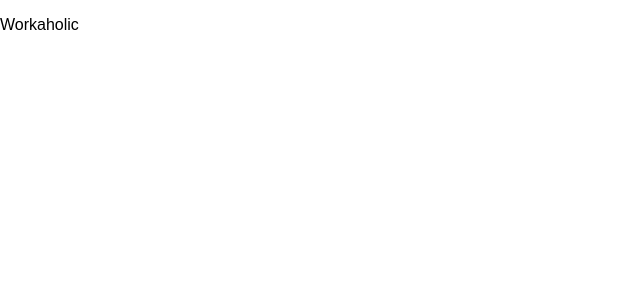
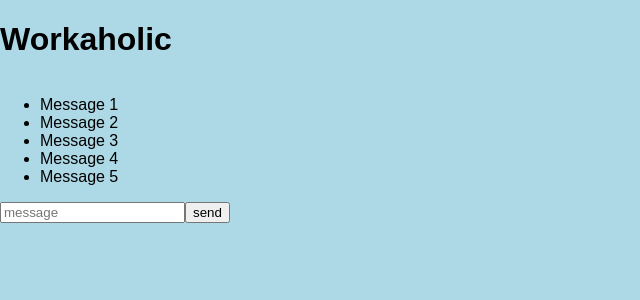
Before and after one commit to FredericKtan/workaholic, a React (Create React App) app in the folder frontend/: page / in a window 1280 px wide. Shown: the top 300 px of the page, without its empty margins (0-640 px from the left). Built offline with nearby package versions, Linux system fonts and the light colour scheme.

Commit message:
:art: Added basic interface

```diff
--- a/frontend/src/App.css
+++ b/frontend/src/App.css
@@ -1,28 +1,12 @@
-.App {
-  text-align: center;
+.app {
+  display: flex;
+  flex: 1;
+  flex-direction: column;
+  background-color: lightblue;
 }
 
-.App-logo {
-  animation: App-logo-spin infinite 20s linear;
-  height: 80px;
+.header {
+  display: flex;
+  height: 50px;
+  width: 100%;
 }
-
-.App-header {
-  background-color: #222;
-  height: 150px;
-  padding: 20px;
-  color: white;
-}
-
-.App-title {
-  font-size: 1.5em;
-}
-
-.App-intro {
-  font-size: large;
-}
-
-@keyframes App-logo-spin {
-  from { transform: rotate(0deg); }
-  to { transform: rotate(360deg); }
-}
--- a/frontend/src/App.js
+++ b/frontend/src/App.js
@@ -3,7 +3,20 @@ import './App.css';
 
 const App = () => (
   <div className="app">
-    <p>Workaholic</p>
+    <header><h1>Workaholic</h1></header>
+    <div>
+      <ul>
+        <li>Message 1</li>
+        <li>Message 2</li>
+        <li>Message 3</li>
+        <li>Message 4</li>
+        <li>Message 5</li>
+      </ul>
+      <form>
+        <input type="text" placeholder="message" />
+        <input type="submit" value="send" />
+      </form>
+    </div>
   </div>
 );
 
--- a/frontend/src/index.css
+++ b/frontend/src/index.css
@@ -2,4 +2,13 @@ body {
   margin: 0;
   padding: 0;
   font-family: sans-serif;
+  display: flex;
+  width: 100%;
+  height: 100vh;
 }
+
+#root {
+  display: flex;
+  flex: 1;
+  flex-direction: column;
+}
```
Also changed, not shown: frontend/.eslintrc.js.
